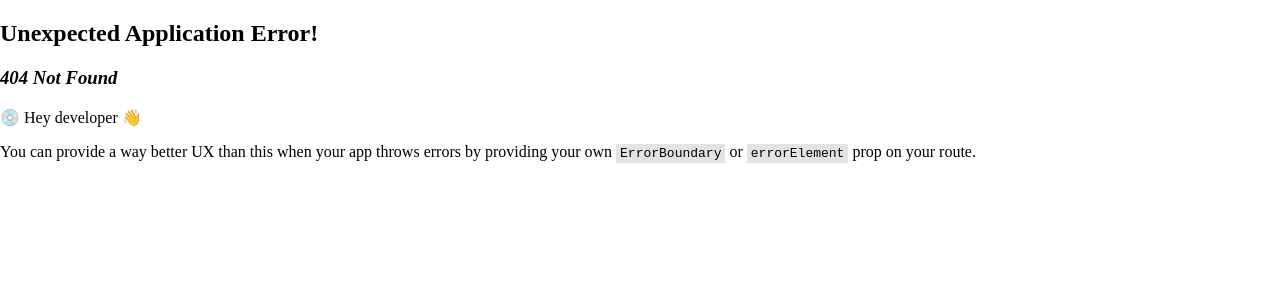
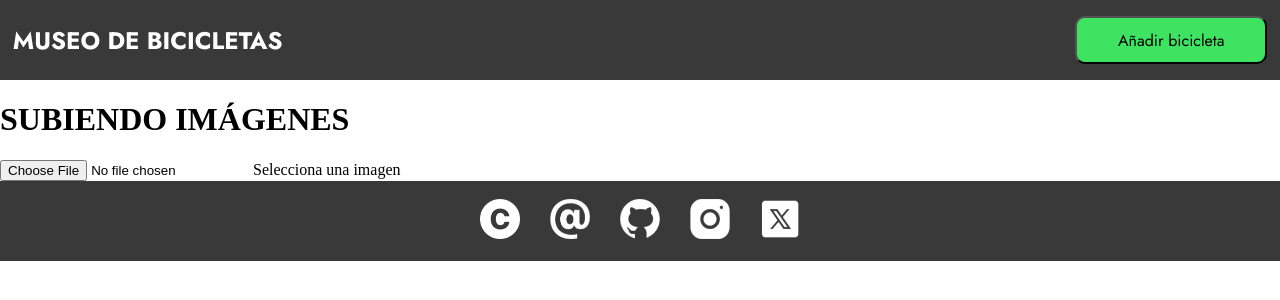
Before and after one commit to SarayAnta/proyecto05-museo, a React (Vite) app: page /imgupload in a window 1280 px wide. Before the commit this address had no page. Shown: the top 300 px of the page. Built offline with nearby package versions, Linux system fonts and the light colour scheme.

Commit message:
trying to use cloudinaryapi

```diff
--- a/package.json
+++ b/package.json
@@ -11,12 +11,16 @@
     "api": "npx json-server server/db.json"
   },
   "dependencies": {
+    "@cloudinary/react": "^1.13.0",
+    "@cloudinary/url-gen": "^1.16.1",
     "json-server": "^1.0.0-alpha.23",
     "react": "^18.2.0",
     "react-dom": "^18.2.0",
     "react-hook-form": "^7.50.1",
     "react-icons": "^5.0.1",
+    "react-images-uploading": "^3.1.7",
     "react-router-dom": "^6.22.0",
+    "reactstrap": "^9.2.2",
     "styled-components": "^6.1.8"
   },
   "devDependencies": {
--- a/server/db.json
+++ b/server/db.json
@@ -143,6 +143,14 @@
       "frame": "Aluminio",
       "electric": false,
       "image": "https://plus.unsplash.com/premium_photo-1677623022346-2175a0aaa2c3?q=80&w=2787&auto=format&fit=crop&ixlib=rb-4.0.3&ixid=M3wxMjA3fDB8MHxwaG90by1wYWdlfHx8fGVufDB8fHx8fA%3D%3D.png"
+    },
+    {
+      "id": "e883",
+      "model": "bmx",
+      "speeds": "200",
+      "frame": "Aluminio",
+      "electric": false,
+      "image": "https://res.cloudinary.com/dgrh4vkj0/image/upload/v1707744089/Gallery_9_txtg0i.png"
     }
   ]
 }
--- /dev/null
+++ b/src/components/ImageUpload/imgupload.jsx
@@ -0,0 +1,44 @@
+import React, { useState } from "react";
+import { Container, FormGroup, Input } from "reactstrap";
+
+const ImageUpload = (props) => {
+    const [image, setImage] = useState("");
+    const [loading, setLoading] = useState(false);
+
+    const upLoadImage = async (e) => {
+        const files = e.target.files;
+        const data = new FormData();
+        data.append("file", files[0]);
+        // Establecer el nombre de la carpeta en Cloudinary
+        data.append("upload_bicycle", "bicycles-museum")
+        setLoading(true);
+        const res = await fetch("https://api.cloudinary.com/v1_1/dlg7gpmha/bicycles-museum/upload", {
+            method: "POST",
+            body: data,
+        });
+        const file = await res.json();
+        setImage(file.secure_url);
+        setLoading(false);
+    }
+
+    return (
+        <>
+            <Container>
+                <h1>SUBIENDO IMÁGENES</h1>
+                <FormGroup>
+                    <Input type="file" name="file" id="exampleFile" placeholder='Sube tu imagen aquí' onChange={upLoadImage} />
+                    <label htmlFor="exampleFile">Selecciona una imagen</label>
+                </FormGroup>
+                {image && (
+                    <div>
+                        <h2>Imagen cargada:</h2>
+                        <img src={image} alt="Uploaded" />
+                    </div>
+                )}
+                {loading && <p>Cargando...</p>}
+            </Container>
+        </>
+    );
+}
+
+export default ImageUpload;
--- a/src/router/router.jsx
+++ b/src/router/router.jsx
@@ -6,6 +6,8 @@ import Edit from "../components/edit/Edit";
 import Footer from "../components/footer/footer";
 import Gallery from "../components/gallery/Gallery";
 import Card from "../components/card/Card";
+import ImageUpload from "../components/ImageUpload/imgupload";
+
 
 export const router = createBrowserRouter([
   {
@@ -36,6 +38,10 @@ export const router = createBrowserRouter([
     {
       path: "/card/:id",
       element: <Card/>
+    },
+    {
+      path: "/imgupload/",
+      element: <ImageUpload/>
     }
   ],
   }
```
Also changed, not shown: 1 other file (tests, documents, lock files or other folders).
